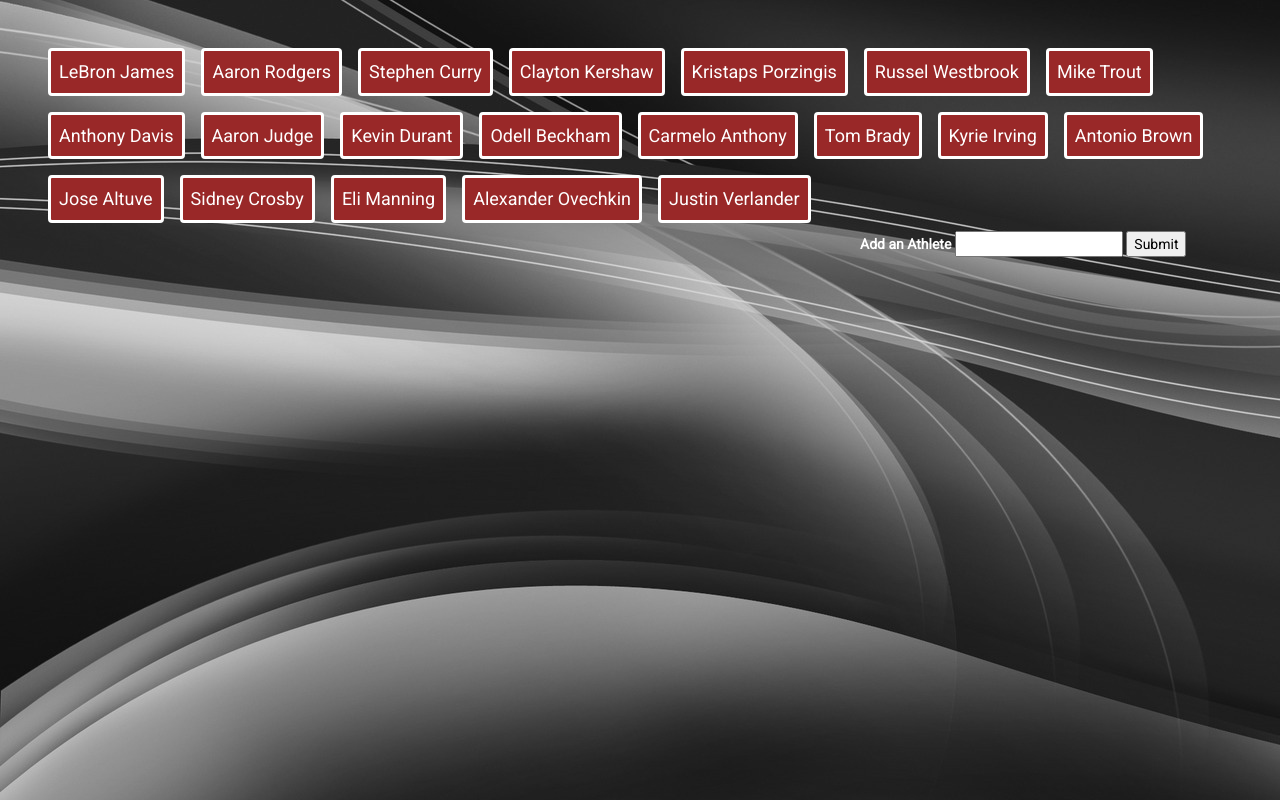
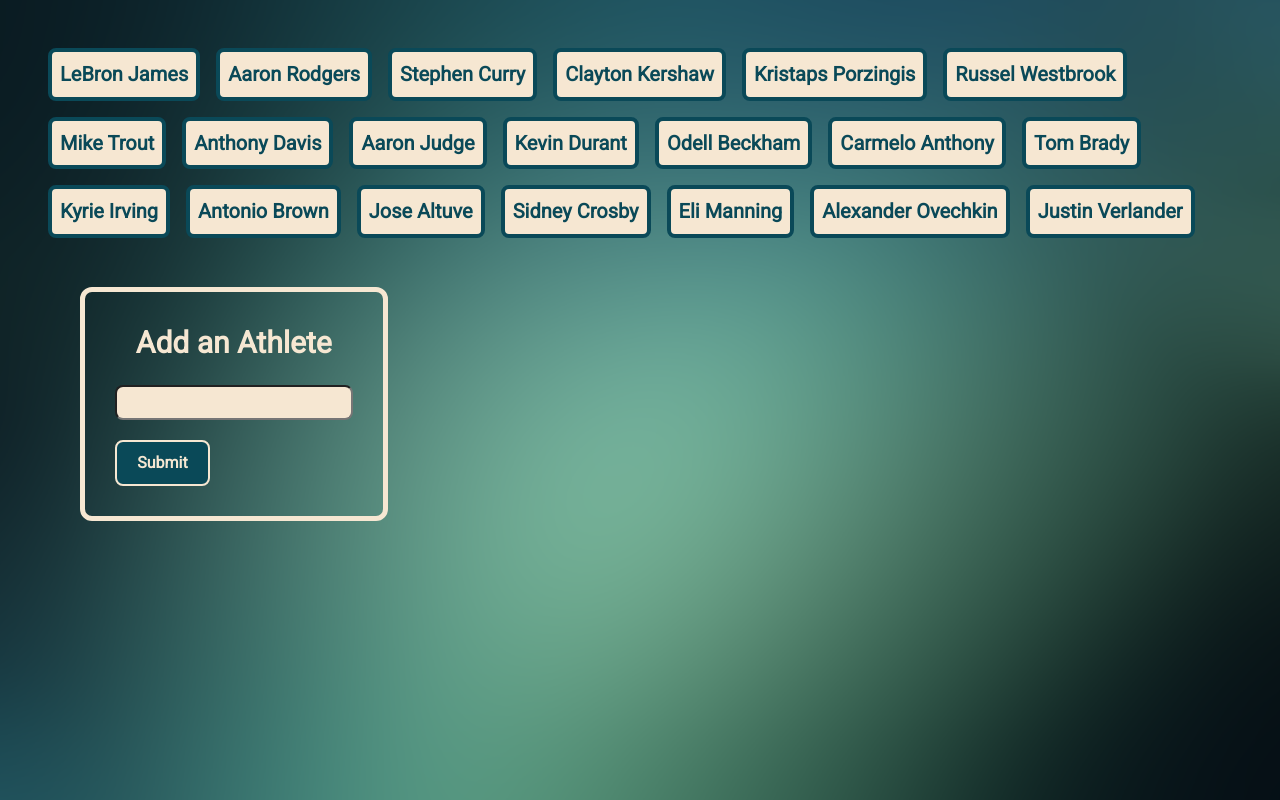
Before and after one commit to alexscar99/Dynamic-Athlete-GIFs, a plain HTML site: page index.html in a window 1280 px wide. Drawn offline with nearby package versions, Linux system fonts and the light colour scheme.

Commit message:
Changed background image, color scheme, and styled form

```diff
--- a/assets/css/style.css
+++ b/assets/css/style.css
@@ -1,7 +1,11 @@
 body {
-  background-image: url('../images/silver-abstract-wallpaper.jpg');
+  background: url('../images/blur-wallpaper.png') no-repeat center center fixed;
+  -webkit-background-size: cover;
+  -moz-background-size: cover;
+  -o-background-size: cover;
+  background-size: cover;
   font-family: 'Roboto', sans-serif;
-  color: white;
+  color: #f6e7d2;
 }
 
 .container-fluid {
@@ -15,7 +19,7 @@ body {
 .item img {
   width: 425px;
   height: 285px;
-  border: 5px dashed white;
+  border: 5px solid #f6e7d2;
   border-radius: 12px;
 }
 
@@ -23,27 +27,78 @@ body {
   text-align: center;
   margin-top: 25px;
   margin-bottom: -50px;
-  font-size: 16px;
+  font-size: 24px;
+  font-weight: bold;
 }
 
+.btn,
+.btn:focus,
 .btn-success,
 .btn-success:active,
 .btn-success:focus,
 .btn-success:active:focus {
-  background: rgb(153, 40, 40);
-  color: white;
+  background: #f6e7d2;
+  color: #0a4958;
   padding: 8px;
   margin: 8px;
-  font-size: 18px;
-  border: 3px solid white;
+  font-size: 20px;
+  font-weight: bold;
+  border: 4px solid #0a4958;
+  outline: 0;
+  border-radius: 8px;
 }
 
 .btn-success:hover {
-  background: black;
-  color: white;
-  border: 3px solid white;
+  background: #0a4958;
+  color: #f6e7d2;
+  border: 4px solid #f6e7d2;
 }
 
-input {
-  color: black;
+#athlete-form {
+  margin: 40px 55px;
+  border: 5px solid #f6e7d2;
+  padding: 30px;
+  border-radius: 12px;
+  outline: 0;
+  font-family: 'Roboto', sans-serif;
 }
+
+#athlete-form label,
+#athlete-form input,
+#athlete-form input:focus,
+#athlete-form label:focus {
+  display: block;
+  margin: 0 auto;
+  border-radius: 8px;
+  outline: 0;
+}
+
+#athlete-form label {
+  font-size: 30px;
+  font-weight: bold;
+  text-align: center;
+}
+
+#athlete-input,
+#add-athlete {
+  font-weight: bold;
+}
+
+#athlete-input {
+  color: #0a4958;
+  background: #f6e7d2;
+  height: 35px;
+  width: 100%;
+  text-indent: 10px;
+}
+
+#add-athlete {
+  background: #0a4958;
+  color: #f6e7d2;
+  width: 40%;
+  font-size: 16px;
+  float: left;
+  text-align: center;
+  padding: 10px;
+  border: 2px solid #f6e7d2;
+}
--- a/assets/javascript/scripts.js
+++ b/assets/javascript/scripts.js
@@ -59,7 +59,9 @@ $(document).ready(function() {
 
     var athlete = $(target).attr('data-athlete');
 
-    /* When click event was on the added class, nothing happened for any of the buttons. But when I made the on click event for #athlete-buttons (id of entire div), clicking in the white space of the div would make the athlete variable undefined, so the AJAX call would still return 10 random gifs (query would be blank). Set this conditional to circumvent that bug until I find a better solution. */
+    console.log(athlete);
+
+    /* When click event was on the added class (.athlete-button), nothing happened for any of the buttons after any new ones were added. But when I made the on click event for #athlete-buttons (id of entire div), clicking in the white space of the div would make the athlete variable undefined, making the AJAX call return 10 random gifs (query would be blank). Set this conditional to circumvent that bug until I find a better solution. */
     if (athlete !== undefined) {
       $('#athletes').empty();
 
--- a/index.html
+++ b/index.html
@@ -25,10 +25,11 @@
 
       </div>
 
-      <form id="athlete-form" class="col-md-4">
+      <form id="athlete-form" class="col-md-3">
         <label for="athlete-input">Add an Athlete</label>
+        <br>
         <input type="text" id="athlete-input">
-
+        <br>
         <input id="add-athlete" type="submit" value="Submit">
       </form>
 
```
Also changed, not shown: assets/images/blur-wallpaper.png (added).
